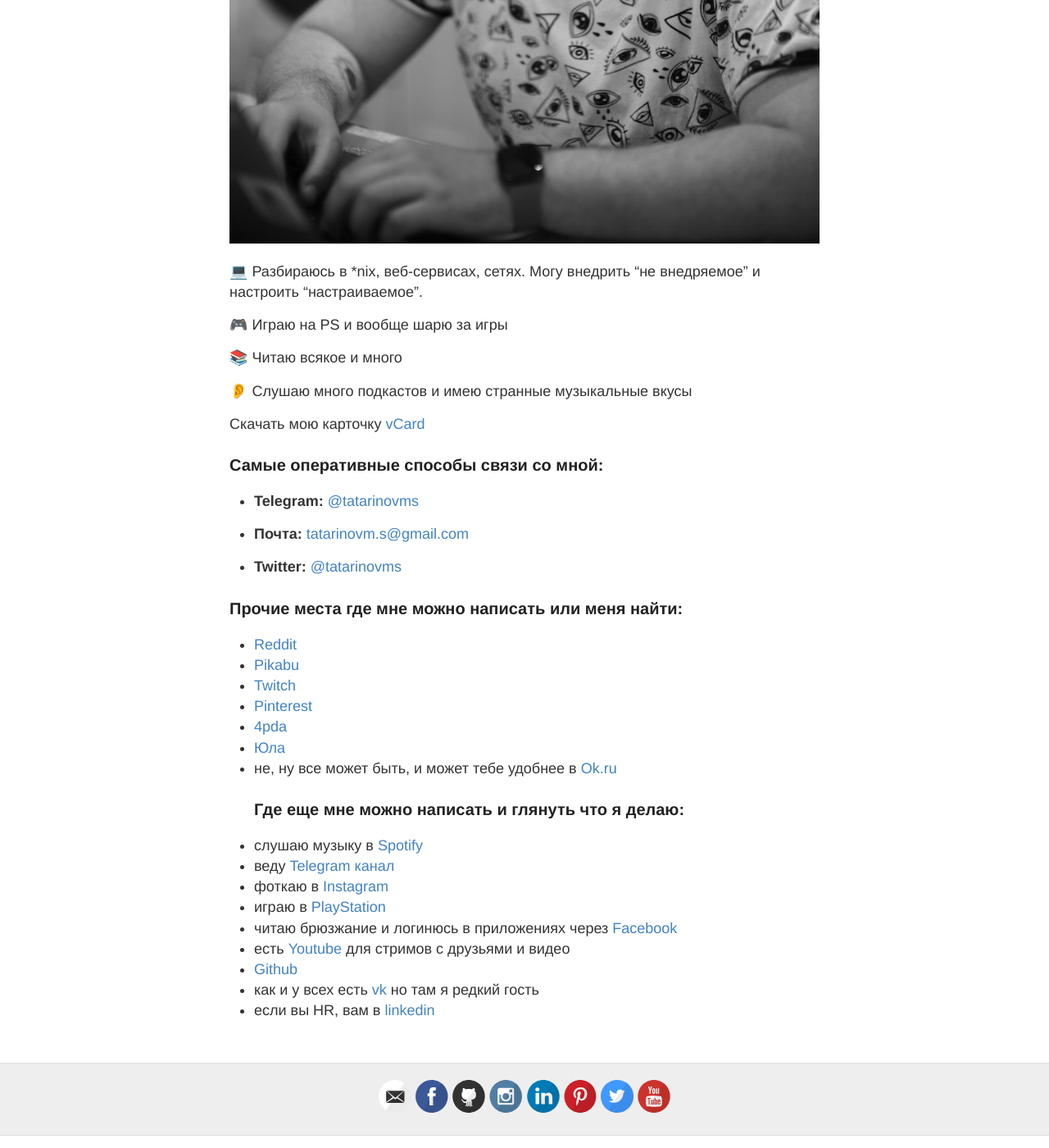
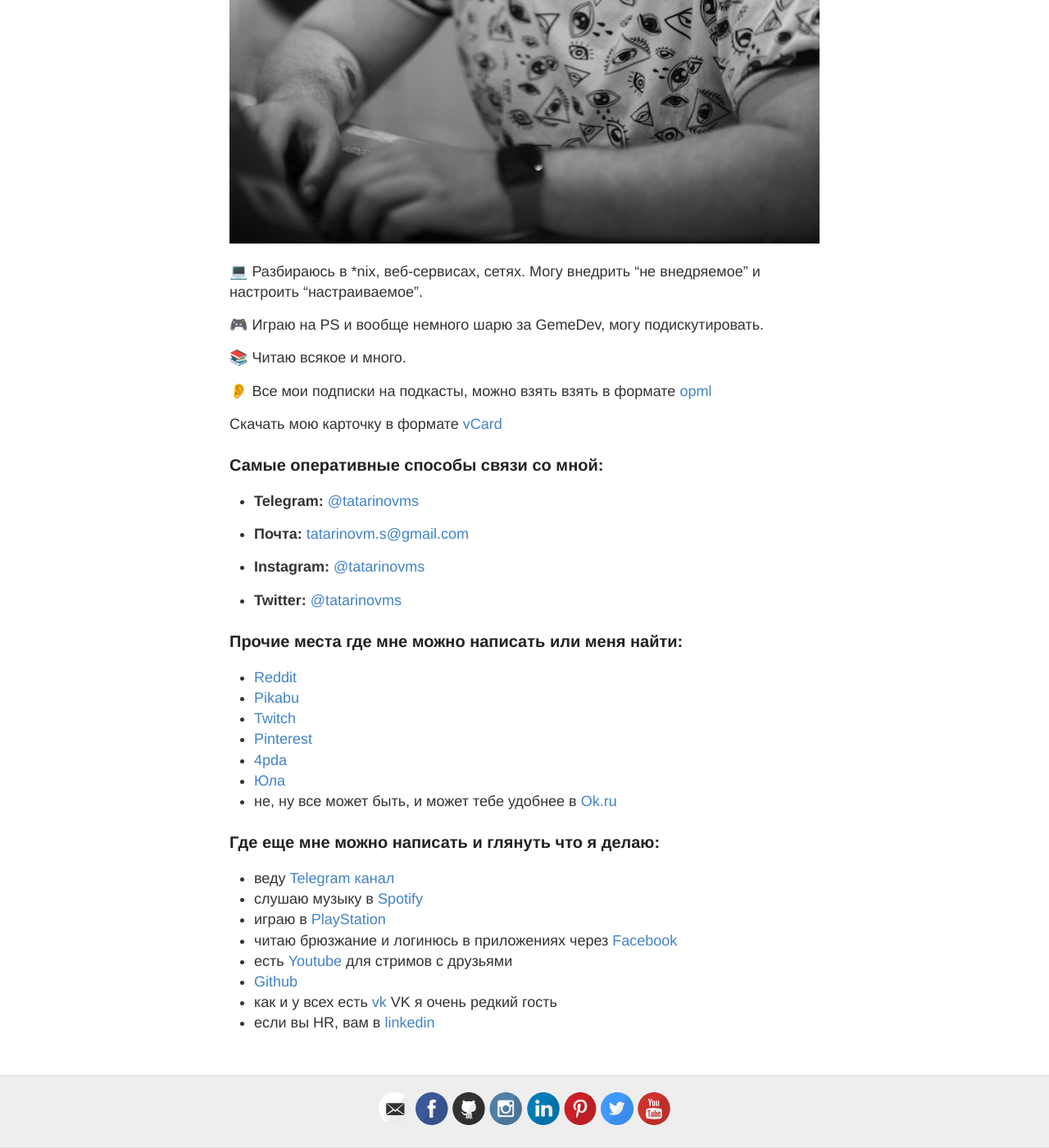
Before and after one commit to tatarinovms/tatarinovms.github.io, a Jekyll site: the page built from about.md, in a window 1280 px wide and 1400 px high, scrolled down 1066 px. Shown: the whole window at 82% size. Built offline with Jekyll 4.4.1, drawn with Linux system fonts in a browser that asks for light colours.

Commit message:
Update about.md

```diff
--- a/about.md
+++ b/about.md
@@ -10,19 +10,21 @@
 
 💻 Разбираюсь в *nix, веб-сервисах, сетях. Могу внедрить "не внедряемое" и настроить "настраиваемое".
 
-🎮 Играю на PS и вообще шарю за игры
+🎮 Играю на PS и вообще немного шарю за GemeDev, могу подискутировать.
 
-📚 Читаю всякое и много
+📚 Читаю всякое и много.
 
-👂 Слушаю много подкастов и имею странные музыкальные вкусы
+👂 Все мои подписки на подкасты, можно взять взять в формате [opml](https://raw.githubusercontent.com/tatarinovms/tatarinovms.github.io/master/assets/files/overcast.opml)
 
-Скачать мою карточку [vCard](https://raw.githubusercontent.com/tatarinovms/tatarinovms.github.io/master/assets/files/Maxim_Tatarinov.vcf)
+Скачать мою карточку в формате [vCard](https://raw.githubusercontent.com/tatarinovms/tatarinovms.github.io/master/assets/files/Maxim_Tatarinov.vcf)
 
 ### Самые оперативные способы связи со мной:
 
 - **Telegram:** [@tatarinovms](https://t.me/tatarinovms)
 
 - **Почта:** [tatarinovm.s@gmail.com](mailto:tatarinovm.s@gmail.com)
+
+- **Instagram:** [@tatarinovms](https://www.instagram.com/tatarinovms/)
 
 - **Twitter:** [@tatarinovms](https://twitter.com/tatarinovms)
 
@@ -35,13 +37,14 @@
 - [4pda](http://4pda.ru/forum/index.php?showuser=639002)
 - [Юла](https://you.la/tatarinovms)
 - не, ну все может быть, и  может тебе удобнее в [Ok.ru](https://ok.ru/profile/574264377102)
+
 ### Где еще мне можно написать и глянуть что я делаю:
+
+- веду [Telegram канал](https://t.me/beaverclan)
 - слушаю музыку в [Spotify](https://open.spotify.com/user/tatarinovms?si=fQqV0-9QQ_OgO6IzsoryOA)
-- веду [Telegram канал](https://t.me/beaverclan)
-- фоткаю в [Instagram ](https://www.instagram.com/tatarinovms/)
 - играю в [PlayStation](https://my.playstation.com/profile/tatarinovms)
 - читаю брюзжание и логинюсь в приложениях через [Facebook](https://www.facebook.com/tatarinovm.s)
-- есть [Youtube](https://www.youtube.com/c/MaximTatarinov) для стримов с друзьями и видео
+- есть [Youtube](https://www.youtube.com/c/MaximTatarinov) для стримов с друзьями
 - [Github](https://github.com/tatarinovms)
-- как и у всех есть [vk](https://vk.com/tatarinovms) но там я редкий гость
+- как и у всех есть [vk](https://vk.com/tatarinovms) VK я очень редкий гость
 - если вы HR, вам в [linkedin](https://www.linkedin.com/in/tatarinovms/)
```
